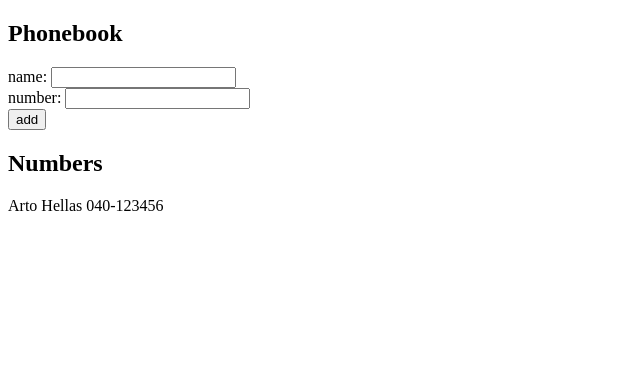
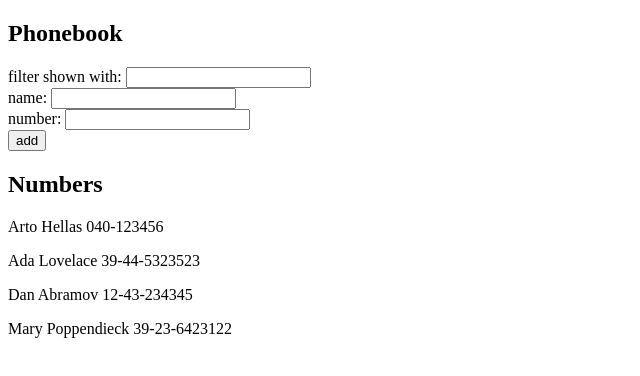
Before and after one commit to imardev/full-stack-course, a React (Vite) app in the folder part2/phonebook/: page / in a window 1280 px wide. Shown: the top 376 px of the page, without its empty margins (0-640 px from the left). Built offline with nearby package versions, Linux system fonts and the light colour scheme.

Commit message:
Finish 2.9

```diff
--- a/part2/phonebook/src/App.jsx
+++ b/part2/phonebook/src/App.jsx
@@ -2,24 +2,27 @@
 
 const App = () => {
   const [persons, setPersons] = useState([
-    { name: "Arto Hellas", telephone: "040-123456" },
+    { name: "Arto Hellas", number: "040-123456", id: 1 },
+    { name: "Ada Lovelace", number: "39-44-5323523", id: 2 },
+    { name: "Dan Abramov", number: "12-43-234345", id: 3 },
+    { name: "Mary Poppendieck", number: "39-23-6423122", id: 4 },
   ]);
   const [newName, setNewName] = useState("");
   const [newNumber, setNewNumber] = useState("");
+  const [searchTerm, setSearchTerm] = useState("");
 
   const addPerson = (event) => {
     event.preventDefault();
     const personObject = {
       name: newName,
-      telephone: newNumber,
+      number: newNumber,
+      id: Math.max(...persons.map((p) => p.id)) + 1,
     };
 
     if (persons.some((person) => person.name === newName)) {
       alert(`${newName} is already added to phonebook`);
       return;
     }
-2.8
-    console.log();
     setPersons(persons.concat(personObject));
     setNewName("");
     setNewNumber("");
@@ -27,6 +30,13 @@
   return (
     <div>
       <h2>Phonebook</h2>
+      <div>
+        filter shown with:{" "}
+        <input
+          value={searchTerm}
+          onChange={(event) => setSearchTerm(event.target.value)}
+        />
+      </div>
       <form onSubmit={addPerson}>
         <div>
           name:{" "}
@@ -47,11 +57,15 @@
         </div>
       </form>
       <h2>Numbers</h2>
-      {persons.map((person) => (
-        <p key={person.name}>
-          {person.name} {person.telephone}
-        </p>
-      ))}
+      {persons
+        .filter((person) =>
+          person.name.toLowerCase().includes(searchTerm.toLowerCase()),
+        )
+        .map((person) => (
+          <p key={person.name}>
+            {person.name} {person.number}
+          </p>
+        ))}
     </div>
   );
 };
```
